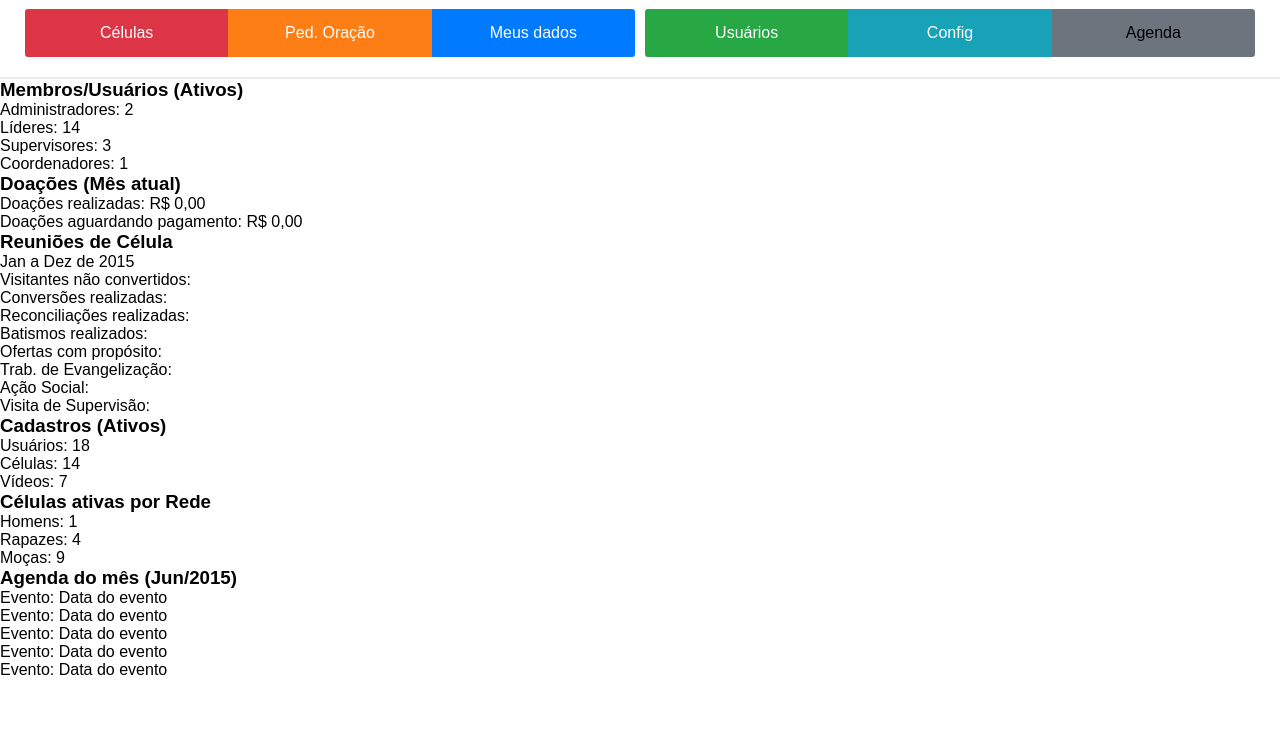
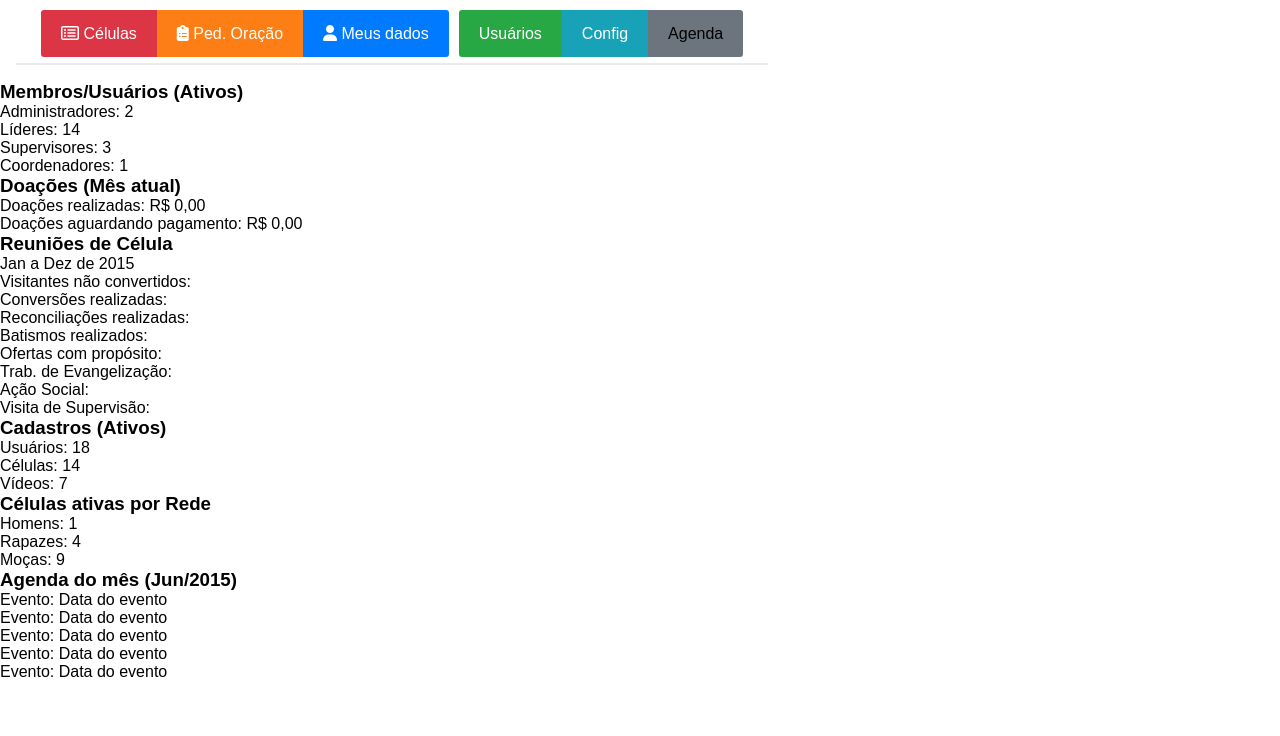
Before and after one commit to LuisH07/Interface-IC, a plain HTML site: page index.html in a window 1280 px wide. Shown: the part 64-800 px from the top of the page. Drawn offline with Linux system fonts and the light colour scheme.

Commit message:
csss atualizado
ajustei o css para o nosso projeto

```diff
--- a/css/style.css
+++ b/css/style.css
@@ -106,17 +106,25 @@ body.user2 #user2 {
     box-shadow: 0 2px 4px rgba(0, 0, 0, 0.2);
     letter-spacing: 0.5px;
 }
-main {
+
+/* Botões - João Vitor */
+section {
     font-family: Arial, Helvetica, sans-serif;
+    display: flex;
+    justify-content: space-between;
+    align-items: center;
+    padding: 16px;
 }
-/* botões */
-section {
-    font-family: Arial, sans-serif;
-    background-color: #f8f9fa;
-    margin: 0;
-    padding: 0;
+section ul {
+    list-style-type: none;
+    display: flex;
 }
-
+section li {
+    position: relative;
+}
+section li a {
+    text-decoration: none;
+}
 .botao-container {
     display: flex;
     justify-content: space-between;
@@ -125,7 +133,6 @@ section {
     background-color: white;
     border-bottom: 2px solid #e9ecef;
 }
-
 .botao {
     flex: 1;
     margin: 0 5px;
@@ -136,41 +143,38 @@ section {
     cursor: pointer;
     transition: background-color 0.3s;
 }
-
-.botao.celulas {
+.celulas {
     background-color: #dc3545; /* Vermelho */
     border-radius: 3px 0 0 3px;
 }
-
-.botao.ped-oracao {
+.ped-oracao {
     background-color: #fd7e14; /* Laranja */
     margin-left: -5px;
 }
-
-.botao.meus-dados {
+.meus-dados {
     background-color: #007bff; /* Azul */
     margin-left: -5px;
     border-radius: 0 3px 3px 0;
 }
-
-.botao.usuarios {
+.usuarios {
     background-color: #28a745; /* Verde */
     border-radius: 3px 0 0 3px;
     margin-right: -5px;
 
 }
-
-.botao.config {
+.config {
     background-color: #17a2b8; /* Ciano */
 }
-
-.botao.agenda {
+.agenda {
     background-color: #6c757d; /* Cinza */
     margin-left: -5px;
     color: black;
     border-radius: 0 3px 3px 0;
 }
-
 .botao:hover {
     opacity: 0.9;
 }
+
+main {
+    font-family: Arial, Helvetica, sans-serif;
+}
--- a/index.html
+++ b/index.html
@@ -62,12 +62,14 @@
         <!-- botões -->
         <section>
             <div class="botao-container">
-                <button class="botao celulas">Células</button>
-                <button class="botao ped-oracao">Ped. Oração</button>
-                <button class="botao meus-dados">Meus dados</button>
-                <button class="botao usuarios">Usuários</button>
-                <button class="botao config">Config</button>
-                <button class="botao agenda">Agenda</button>
+                <ul>
+                    <li><a class="botao celulas" href=""><i class="fa-regular fa-rectangle-list"></i> Células</a></li>
+                    <li><a class="botao ped-oracao" href=""><i class="fa-solid fa-clipboard-list"></i> Ped. Oração</a></li>
+                    <li><a class="botao meus-dados" href=""><i class="fa-solid fa-user"></i> Meus dados</a></li>
+                    <li><a class="botao usuarios" href="">Usuários</a></li>
+                    <li><a class="botao config" href="">Config</a></li>
+                    <li><a class="botao agenda" href="">Agenda</a></li>
+                </ul>
             </div>
         </section>
     </header>
```
